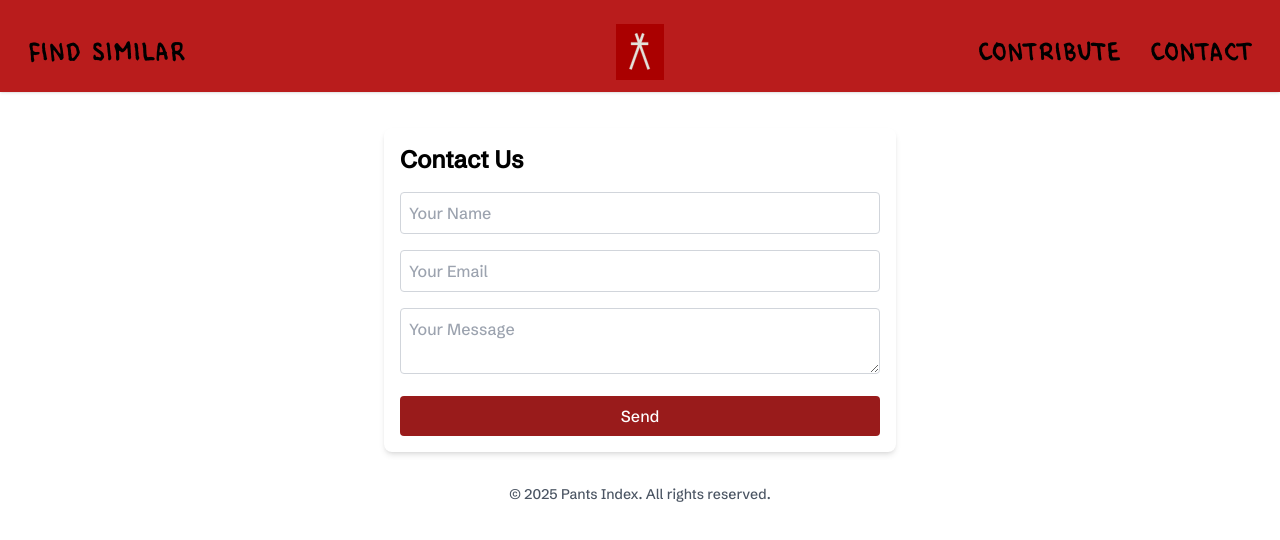
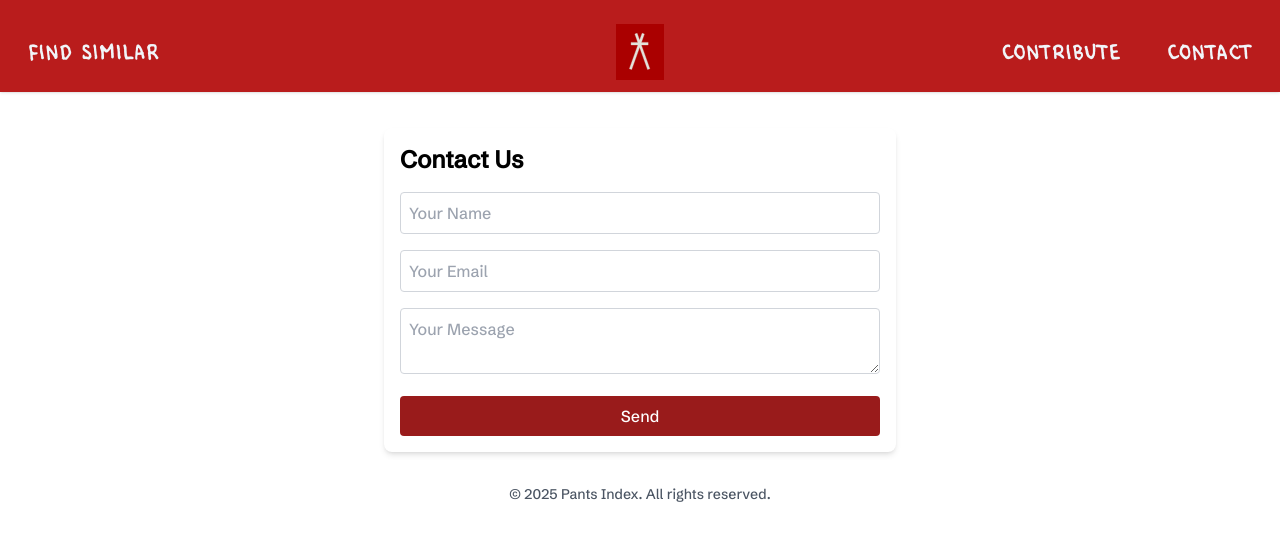
Before and after one commit to colecarter96/PantsIndex4, a Next.js app in the folder next-app/: page /contact in a window 1280 px wide. Shown: the top 540 px of the page. Built offline with nearby package versions, Linux system fonts and the light colour scheme; a web font is replaced by a local one.

Commit message:
header text color

```diff
--- a/next-app/app/components/FilterPanel.tsx
+++ b/next-app/app/components/FilterPanel.tsx
@@ -145,7 +145,7 @@ const FilterPanel: React.FC<FilterPanelProps> = ({ server, filterRanges }) => {
         </div>
 
         <button
-          className="flex bg-red-800 text-lg mx-auto justify-center w-5/6 text-slate-100 px-4 py-3 lg:py-2 rounded hover:bg-red-700 lg:w-full"
+          className="flex bg-red-800 text-lg mx-auto justify-center w-5/6 text-slate-100 px-4 py-3 lg:py-2 rounded hover:bg-red-7 00 lg:w-full"
           onClick={resetFilters}
         >
           Reset Filters
--- a/next-app/app/components/Header.tsx
+++ b/next-app/app/components/Header.tsx
@@ -35,13 +35,13 @@ const Header: React.FC<HeaderProps> = () => (
         BLOG
       </h1> */}
 
-      <h1 className="font-comico hidden lg:block absolute left-7 text-lg  lg:text-2xl hover:text-red-800 cursor-pointer">
+      <h1 className="font-comico text-slate-100 hidden lg:block absolute left-7 text-lg  lg:text-xl hover:text-red-800 cursor-pointer">
         <Link href="/similar-pants">Find Similar</Link>
       </h1>
-      <h1 className="font-comico hidden lg:block absolute right-36 lg:right-40 text-lg  lg:text-2xl hover:text-red-800 cursor-pointer">
+      <h1 className="font-comico text-slate-100 hidden lg:block absolute right-36 lg:right-40 text-lg  lg:text-xl hover:text-red-800 cursor-pointer">
         <Link href="/submit-pants">Contribute</Link>
       </h1>
-      <h1 className="font-comico hidden lg:block absolute right-7 text-lg  lg:text-2xl hover:text-red-800 cursor-pointer">
+      <h1 className="font-comico text-slate-100 hidden lg:block absolute right-7 text-lg  lg:text-xl hover:text-red-800 cursor-pointer">
         <Link href="/contact">Contact</Link>
       </h1>
       <div className="lg:hidden items-center p-1 justify-between">
```
